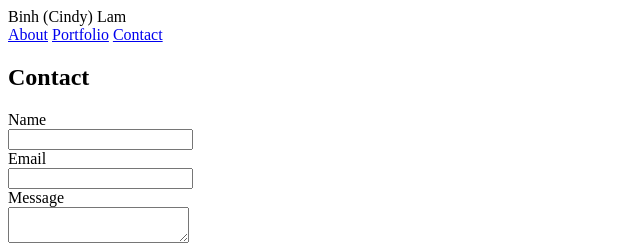
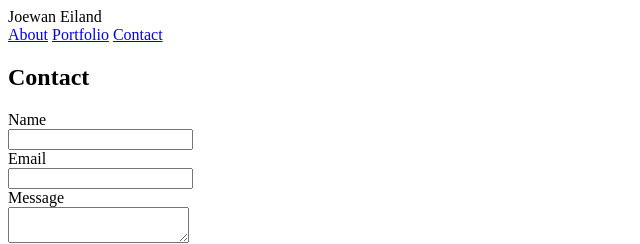
Before and after one commit to Eiland-J/Basic-Portfolio, a plain HTML site: page contact.html in a window 1280 px wide. Shown: the top 244 px of the page, 0-640 px from the left. Drawn offline with Linux system fonts and the light colour scheme.

```diff
--- a/contact.html
+++ b/contact.html
@@ -15,7 +15,7 @@
 
             <div class="wrapper">
 
-                <div id="name">Binh (Cindy) Lam</div>
+                <div id="name">Joewan Eiland</div>
 
                 <nav>
                     <a href="index.html" class="gborder">About</a>
```
